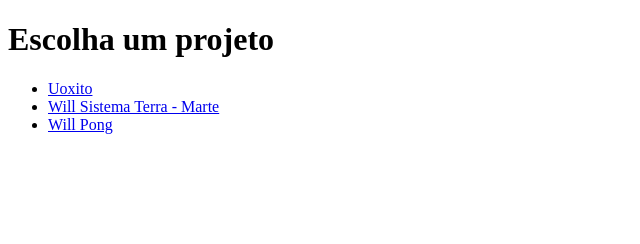
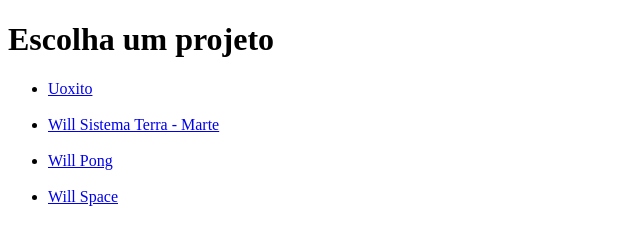
Before and after one commit to willamessantos/gameteste, a plain HTML site: page index.html in a window 1280 px wide. Shown: the whole page, without its empty margins (0-640 px from the left). Drawn offline with Linux system fonts and the light colour scheme.

Commit message:
adicionando o game space

```diff
--- a/index.html
+++ b/index.html
@@ -10,9 +10,10 @@
     <h1>Escolha um projeto</h1>
 
     <ul>
-        <li><a href="uoxito.html">Uoxito</a></li>
-        <li><a href="will.html">Will Sistema Terra - Marte</a></li>
-        <li><a href="pong.html">Will Pong</a></li>
+        <li><a href="uoxito.html">Uoxito</a></li><br>
+        <li><a href="will.html">Will Sistema Terra - Marte</a></li><br>
+        <li><a href="pong.html">Will Pong</a></li><br>
+        <li><a href="gamewill/index.html">Will Space</a></li><br>
     </ul>
 
 </body>
```
